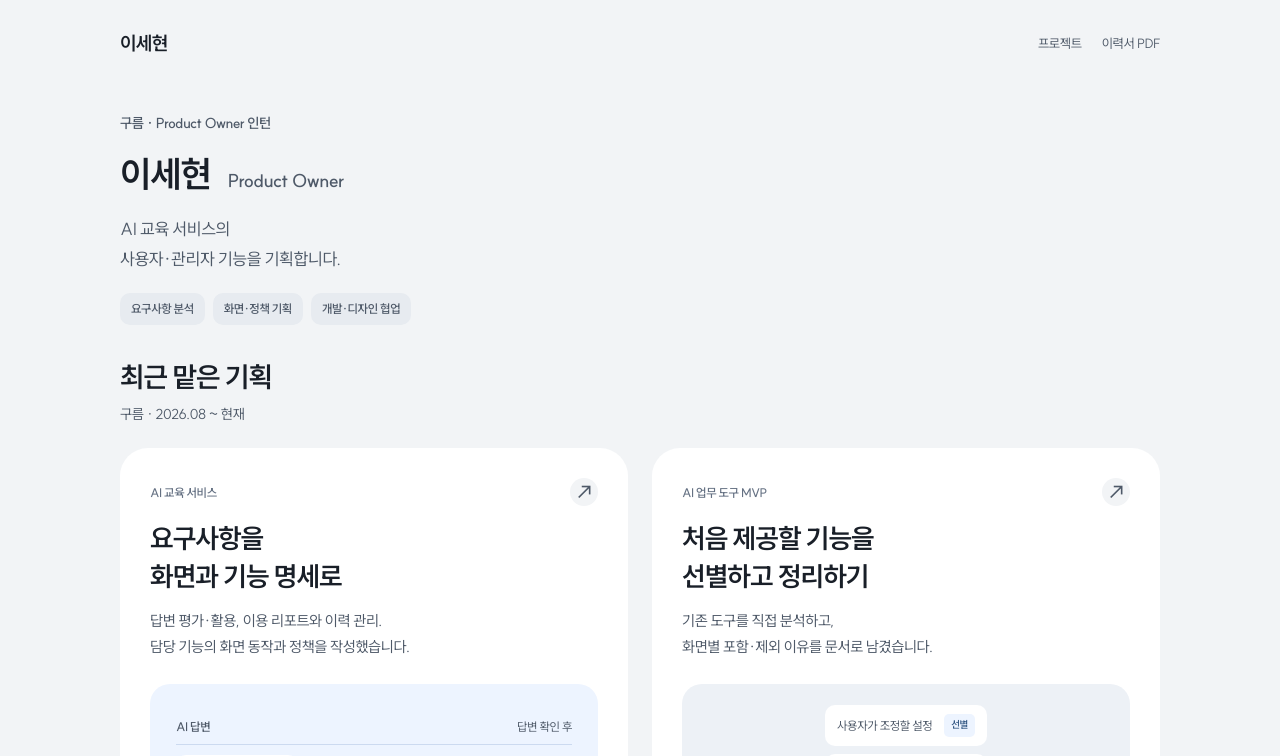
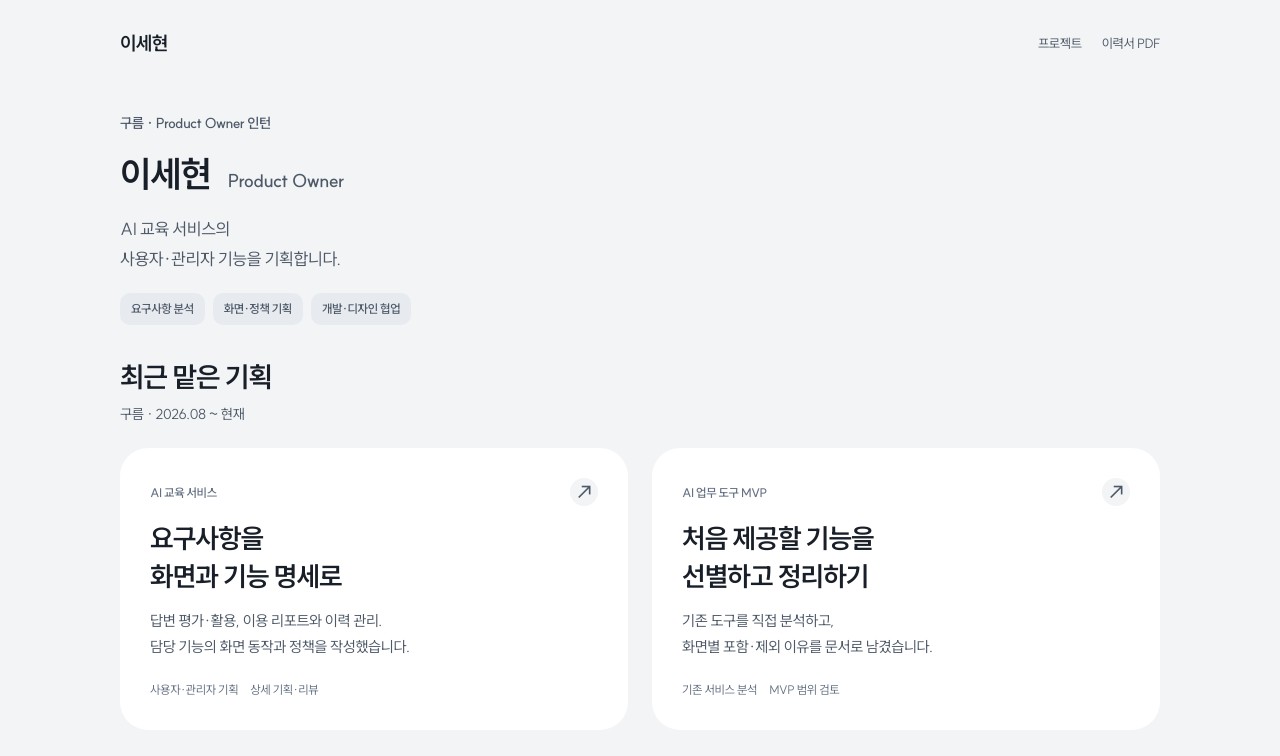
Before and after one commit to lee0806/life-is-egg-pm, a Next.js app: page / in a window 1280 px wide. Shown: the top 756 px of the page. Built offline with nearby package versions, Linux system fonts and the light colour scheme.

Commit message:
Remove synthetic service visuals from project cards; keep honest image-free summaries

```diff
--- a/app/page.tsx
+++ b/app/page.tsx
@@ -5,8 +5,8 @@ return <div className="toss-portfolio"><a className="skip-link" href="#main">본
 <header className="tp-shell tp-nav"><Link href="/" aria-label="이세현 포트폴리오 홈">이세현</Link><nav aria-label="주 메뉴"><a href="#work">프로젝트</a><a href="/leeseh-pm-resume.pdf" target="_blank" rel="noopener noreferrer">이력서 PDF<span className="sr-only"> 새 창</span></a></nav></header>
 <main id="main" className="tp-shell"><section className="tp-intro"><p className="tp-label">구름 · Product Owner 인턴</p><h1>이세현 <span>Product Owner</span></h1><p className="tp-shortintro">AI 교육 서비스의<br />사용자·관리자 기능을 기획합니다.</p><div className="tp-chips" aria-label="주요 업무"><span>요구사항 분석</span><span>화면·정책 기획</span><span>개발·디자인 협업</span></div></section>
 <section id="work" aria-labelledby="work-heading"><div className="tp-section-head"><h2 id="work-heading">최근 맡은 기획</h2><p>구름 · 2026.08 ~ 현재</p></div><div className="tp-project-grid">
-<article className="tp-card"><Link className="tp-card-link" href="/work/ai-education" aria-label="AI 교육 서비스 사례 읽기"><div className="tp-card-top"><span>AI 교육 서비스</span><span aria-hidden="true">↗</span></div><h3>요구사항을<br />화면과 기능 명세로</h3><p className="tp-description">답변 평가·활용, 이용 리포트와 이력 관리.<br />담당 기능의 화면 동작과 정책을 작성했습니다.</p><div className="tp-artifact tp-visual-education" aria-label="답변에서 평가 화면으로 이어지는 구성 예시"><div className="tp-chat-line"><span>AI 답변</span><span>답변 확인 후</span></div><div className="tp-feedback-pill">답변 평가하기 <span aria-hidden="true">→</span></div><div className="tp-choice-row"><span>긍정 평가</span><span>부정 평가</span><span>의견 제출</span></div></div><p className="tp-artifact-note">평가 흐름 재구성 · 실제 서비스 화면 아님</p><div className="tp-card-foot"><span>사용자·관리자 기획</span><span>상세 기획·리뷰</span></div></Link></article>
-<article className="tp-card"><Link className="tp-card-link" href="/work/ai-workspace" aria-label="AI 업무 도구 MVP 사례 읽기"><div className="tp-card-top"><span>AI 업무 도구 MVP</span><span aria-hidden="true">↗</span></div><h3>처음 제공할 기능을<br />선별하고 정리하기</h3><p className="tp-description">기존 도구를 직접 분석하고,<br />화면별 포함·제외 이유를 문서로 남겼습니다.</p><div className="tp-artifact tp-visual-workspace" aria-label="화면, 내부 동작, 코드 제거 여부를 구분한 검토 예시"><div className="tp-scope-row"><span>사용자가 조정할 설정</span><b>선별</b></div><div className="tp-scope-row"><span>필요한 내부 동작</span><b>유지</b></div><div className="tp-scope-row is-muted"><span>코드 제거 여부</span><b>추가 검토</b></div></div><p className="tp-artifact-note">MVP 검토 내용 재구성 · 초기 기획 단계</p><div className="tp-card-foot"><span>기존 서비스 분석</span><span>MVP 범위 검토</span></div></Link></article>
+<article className="tp-card"><Link className="tp-card-link" href="/work/ai-education" aria-label="AI 교육 서비스 사례 읽기"><div className="tp-card-top"><span>AI 교육 서비스</span><span aria-hidden="true">↗</span></div><h3>요구사항을<br />화면과 기능 명세로</h3><p className="tp-description">답변 평가·활용, 이용 리포트와 이력 관리.<br />담당 기능의 화면 동작과 정책을 작성했습니다.</p><div className="tp-card-foot"><span>사용자·관리자 기획</span><span>상세 기획·리뷰</span></div></Link></article>
+<article className="tp-card"><Link className="tp-card-link" href="/work/ai-workspace" aria-label="AI 업무 도구 MVP 사례 읽기"><div className="tp-card-top"><span>AI 업무 도구 MVP</span><span aria-hidden="true">↗</span></div><h3>처음 제공할 기능을<br />선별하고 정리하기</h3><p className="tp-description">기존 도구를 직접 분석하고,<br />화면별 포함·제외 이유를 문서로 남겼습니다.</p><div className="tp-card-foot"><span>기존 서비스 분석</span><span>MVP 범위 검토</span></div></Link></article>
 </div></section>
 <section aria-labelledby="team-heading"><div className="tp-section-head"><h2 id="team-heading">팀 프로젝트</h2><p>6인 교육 프로젝트 · 팀 리드, 백엔드·인프라</p></div><div className="tp-team-grid"><article className="tp-team-card"><p className="tp-label">CodeRun · 교육용 웹 IDE</p><h3>개발 범위와<br />API 명세를 함께 맞췄습니다</h3><p>단일 파일 구조를 제안하고, 팀과 개발 범위를 합의했습니다.</p><div className="tp-metric">코드 작성 <span>→</span> 실행 <span>→</span> 채점·피드백</div><Link href="/work/coderun">협업 과정 보기 <span aria-hidden="true">→</span></Link></article><article className="tp-team-card"><p className="tp-label">MOG · 모임 관리 서비스</p><h3>예상 비용을 비교하고<br />조회 성능을 개선했습니다</h3><p>영수증 인식 방식의 비용을 팀에 공유하고, 조회 성능을 테스트했습니다.</p><div className="tp-metric">51회 <span>→</span> 1회 <small>요약 카드 조회 쿼리</small></div><p className="tp-artifact-note">50명 규모 테스트 데이터 기준 · 운영 지표 아님</p><Link href="/work/mog">비교 근거 보기 <span aria-hidden="true">→</span></Link></article></div></section>
 <section id="about" className="tp-about"><div><p className="tp-label">소개</p><h2>기획과 개발을 경험했습니다.</h2><p>교육 프로젝트에서는 팀 리드와 백엔드 개발을 맡았습니다.<br />현재는 PO 인턴으로 요구사항을 분석하고 상세 기획을 작성합니다.</p></div><a href="/leeseh-pm-resume.pdf" target="_blank" rel="noopener noreferrer">이력서 보기 <span aria-hidden="true">↗</span><span className="sr-only"> PDF 새 창</span></a></section><p className="tp-disclosure">공개 가능한 업무만 담았습니다. 실제 내부 화면이나 문서는 포함하지 않았습니다.</p>
```
Also changed, not shown: 2 other files (tests, documents, lock files or other folders).
